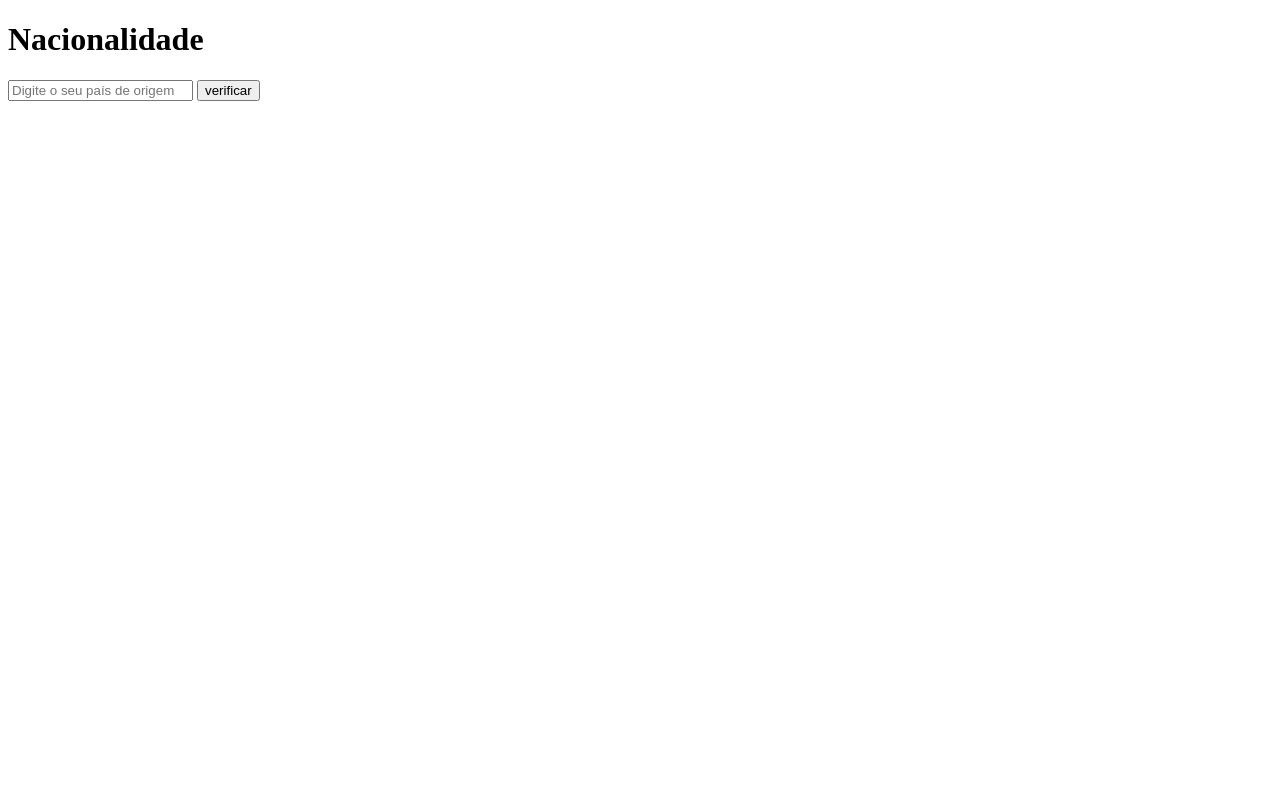
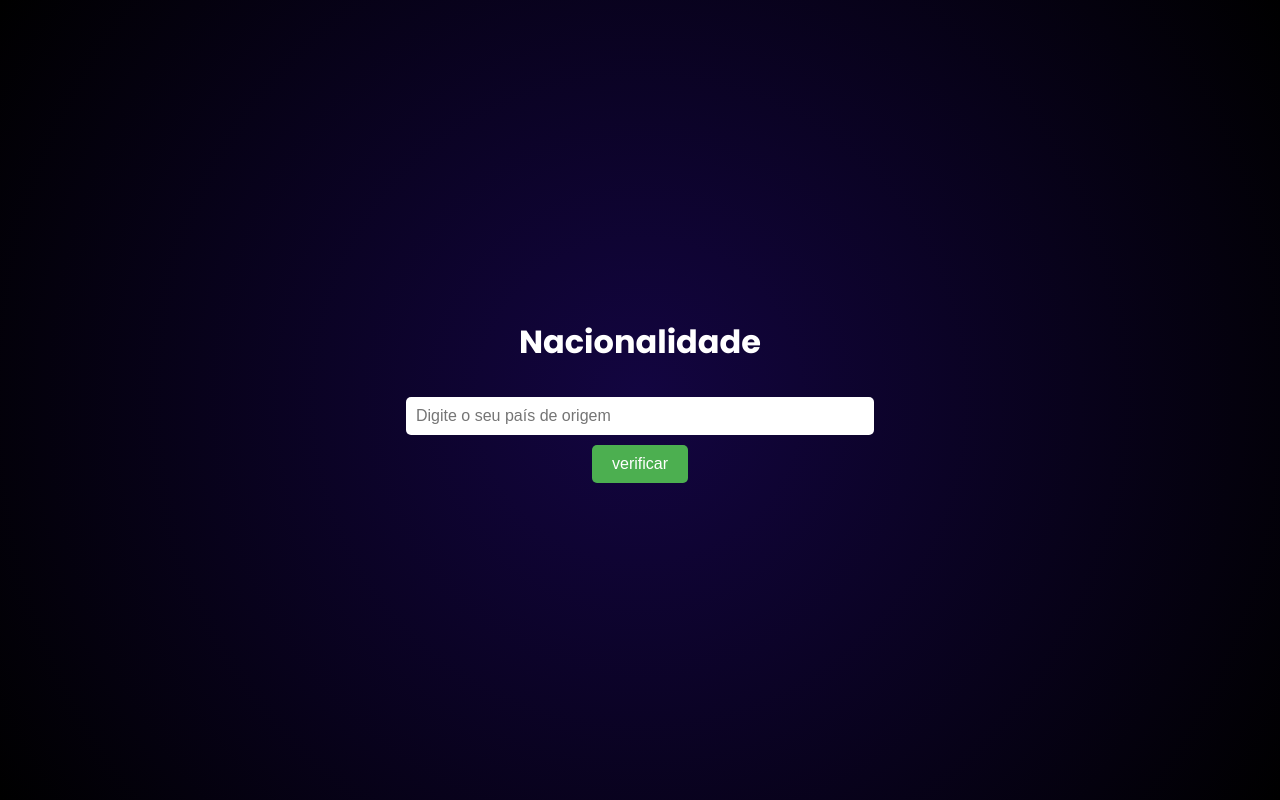
Before and after one commit to thiago2223/javascript-estudos-1.0, a plain HTML site: page aula11/ex009.html in a window 1280 px wide. Drawn offline with Linux system fonts and the light colour scheme.

Commit message:
Update ex009.html

```diff
--- a/aula11/ex009.html
+++ b/aula11/ex009.html
@@ -4,21 +4,56 @@
     <meta charset="UTF-8">
     <meta name="viewport" content="width=device-width, initial-scale=1.0">
     <style>
+        @import url('https://fonts.googleapis.com/css2?family=Poppins:ital,wght@0,100;0,200;0,300;0,400;0,500;0,600;0,700;0,800;0,900;1,100;1,200;1,300;1,400;1,500;1,600;1,700;1,800;1,900&display=swap');
+        body {
+            font-family: 'Poppins', sans-serif;
+            background-image: radial-gradient(circle, rgb(19, 5, 65) 0%, rgb(0, 0, 0) 100%);
+            display: flex;
+            flex-direction: column;
+            align-items: center;
+            justify-content: center;
+            height: 100vh;
+            margin: 0;
+        }
+        h1{
+            color: white;
+        }
+        input#pais {
+            padding: 10px;
+            margin: 10px;
+            border-radius: 5px;
+            border: none;
+            font-size: 16px;
+            width: 35vw;
+        }
+        input[type="button"] {
+            padding: 10px 20px;
+            border-radius: 5px;
+            border: none;
+            background-color: #4CAF50;
+            color: white;
+            font-size: 16px;
+            cursor: pointer;
+        }
+        div#resultado {
+            margin-top: 20px;
+            color: white;
+            font-size: 18px;
+        }
     </style>
     <title>Nacionalidade</title>
 </head>
 <body>
-    <h1>Nacionalidade</h1>
-    <input type="text" name="pais" id="pais" placeholder="Digite o seu país de origem">
-    <input type="button" value="verificar" onclick="verificar()">
-    <div id="resultado">
-
-    </div>
+        <h1>Nacionalidade</h1>
+        <input type="text" name="pais" id="pais" placeholder="Digite o seu país de origem">
+        <input type="button" value="verificar" onclick="verificar()">
+        <div id="resultado">
+        </div>
     <script>
         function verificar() {
             var pais = document.querySelector('input#pais')
             var resultado = document.querySelector('div#resultado')
-            resultado.innerHTML = `<p>Vivendo em ${pais.value}</p>`
+            resultado.innerHTML = `<p>Você vive em ${pais.value}</p>`
             if (pais.value == 'Brasil') {
                 resultado.innerHTML += `<p>Voce é Brasileiro</p>`
             } else {
```
